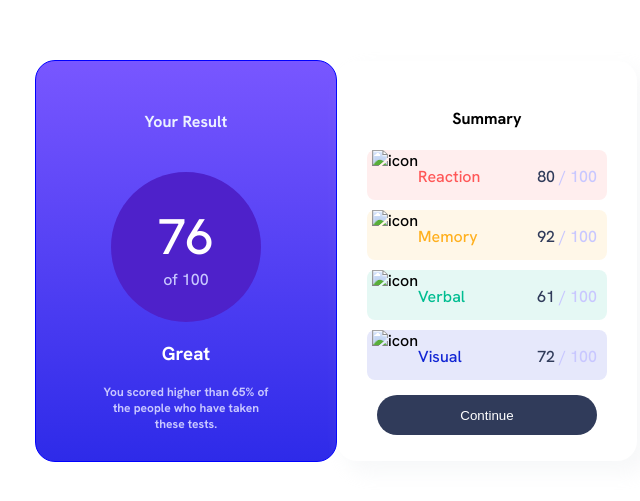
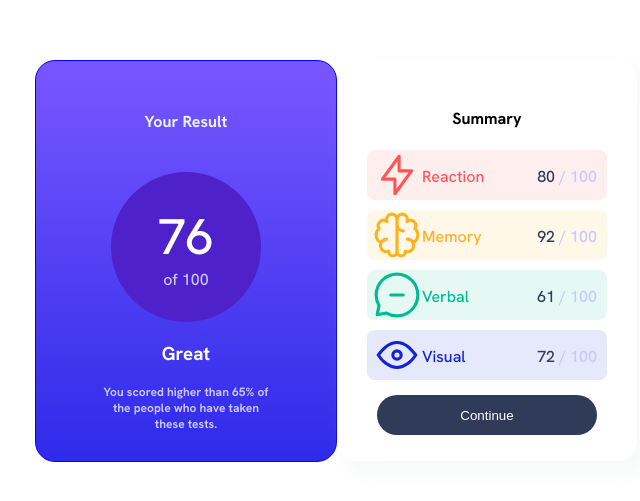
Before and after one commit to mifannt/resultsummarycomponent, a plain HTML site: page index.html in a window 1280 px wide. Shown: the part 147-648 px from the top of the page, without its empty margins (304-944 px from the left). Drawn offline with Linux system fonts and the light colour scheme.

Commit message:
Update index.html
Route images changed

```diff
--- a/index.html
+++ b/index.html
@@ -37,7 +37,7 @@
       </h4>
       <div class="result_reaction">
         <div>
-          <img src="./assets/images/icon-reaction.svg" alt="icon">
+          <img src="./icon-reaction.svg" alt="icon">
           <p class="reaction_text">
             Reaction
           </p>
@@ -48,7 +48,7 @@
       </div>
       <div class="result_memory">
         <div>
-          <img src="./assets/images/icon-memory.svg" alt="icon">
+          <img src="./icon-memory.svg" alt="icon">
           <p class="memory_text">
             Memory
           </p>
@@ -59,7 +59,7 @@
       </div>
       <div class="result_verbal">
         <div>
-          <img src="./assets/images/icon-verbal.svg" alt="icon">
+          <img src="./icon-verbal.svg" alt="icon">
           <p class="verbal_text">
             Verbal
           </p>
@@ -70,7 +70,7 @@
       </div>
       <div class="result_visual">
         <div>
-          <img src="./assets/images/icon-visual.svg" alt="icon">
+          <img src="./icon-visual.svg" alt="icon">
           <p class="visual_text">
             Visual
           </p>
```
